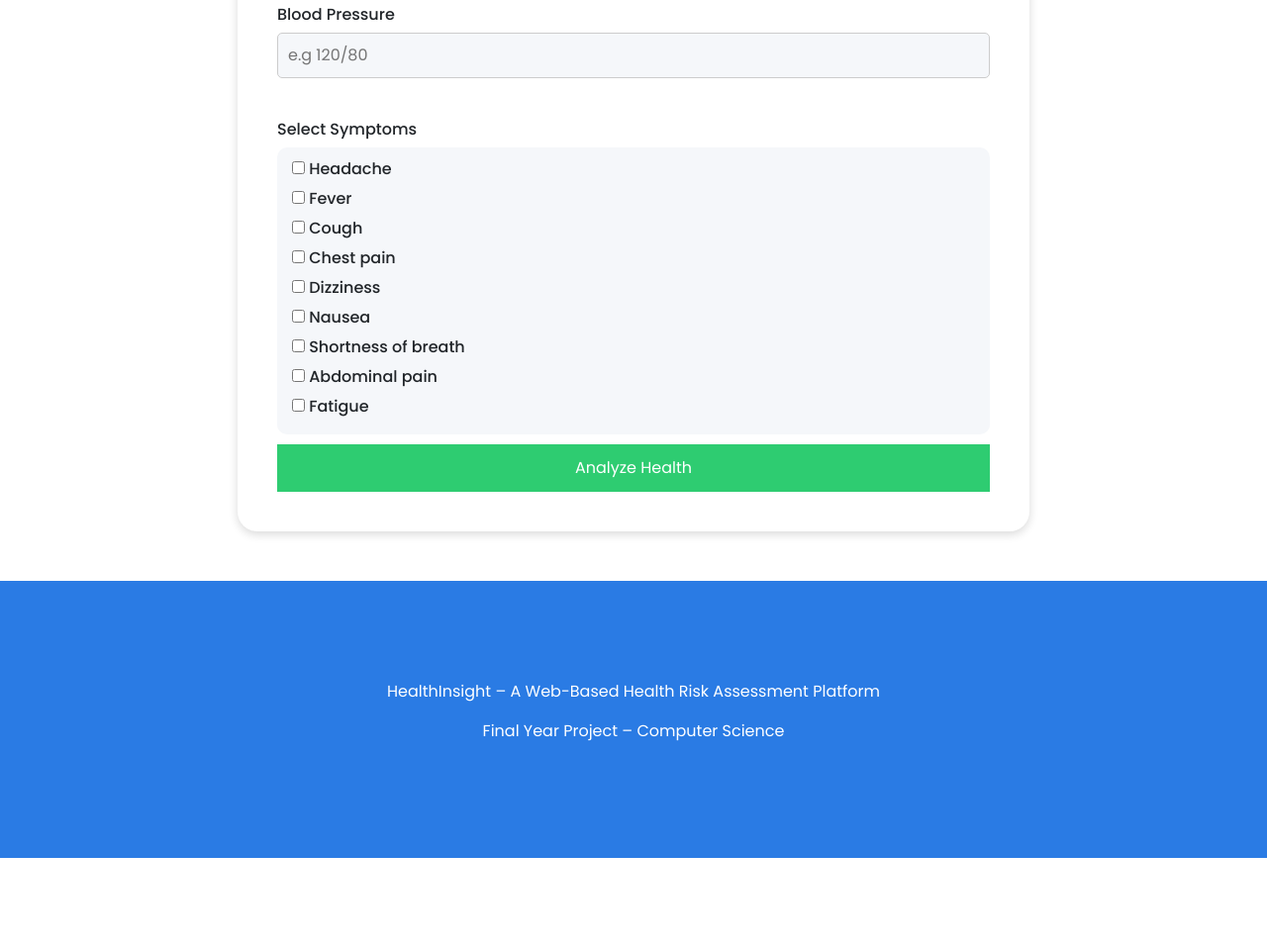
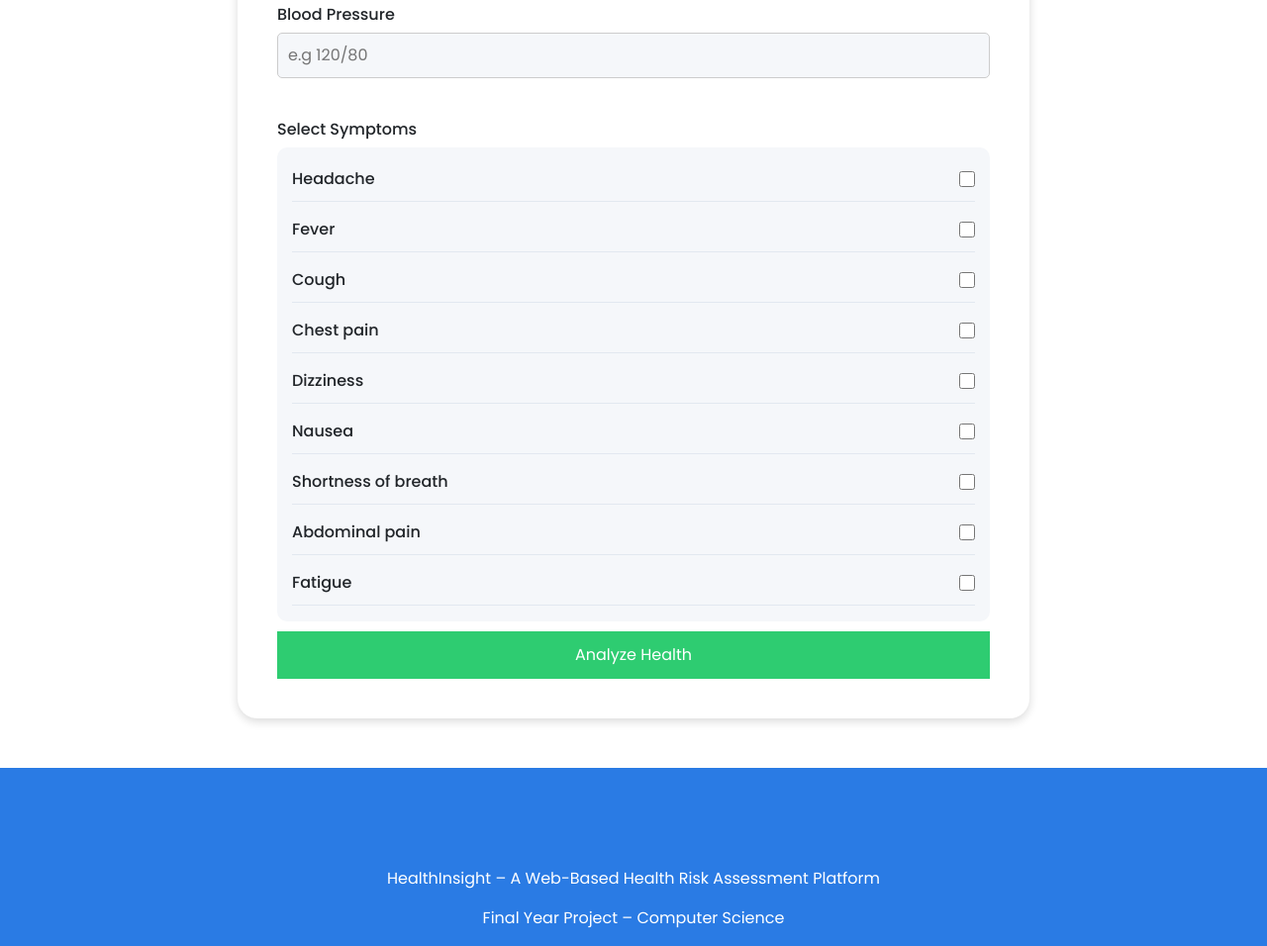
Before and after one commit to Racheal-dot/Healthinsight-frontend, a plain HTML site: page check.html in a window 1280 px wide. Shown: the part 838-1794 px from the top of the page at 99% size. Before the commit the page ends 1705 px from the top, so only its background shows below. Drawn offline with nearby package versions, Linux system fonts and the light colour scheme.

Commit message:
checkbox modification

```diff
--- a/check.css
+++ b/check.css
@@ -160,8 +160,24 @@ select:focus {
     margin: 0 0 10px 0;
 }
 
-.symptoms input{
-    width: auto;
+.check-container {
+    display: flex;
+    justify-content: space-between;
+    align-items: center;
+    padding: 10px 0;
+    border-bottom: 1px solid #e2e8f0;
+    cursor: pointer;
+}
+
+.check-container input[type="checkbox"] {
+    width: 16px;
+    height: 16px;
+    cursor: pointer;
+}
+
+.symptom-text {
+            font-size: 16px;
+            color: #0f172a;
         }
 
 /* BUTTON */
--- a/check.html
+++ b/check.html
@@ -120,15 +120,61 @@
             <!-- SYMPTOMS -->
             <label for="">Select Symptoms</label>
             <div class="symptoms">
-                <div> <label><input type="checkbox" name="symptoms" value="s_21"> Headache</label></div>
-                <div><label><input type="checkbox" name="symptoms" value="s_98"> Fever</label></div>
-                <div><label><input type="checkbox" name="symptoms" value="s_13"> Cough</label></div>
-                <div> <label><input type="checkbox" name="symptoms" value="s_119"> Chest pain</label></div>
-                <div> <label><input type="checkbox" name="symptoms" value="s_44"> Dizziness</label></div>
-                <div> <label><input type="checkbox" name="symptoms" value="s_8"> Nausea</label></div>
-                <div><label><input type="checkbox" name="symptoms" value="s_32"> Shortness of breath</label></div>
-                <div><label><input type="checkbox" name="symptoms" value="s_10"> Abdominal pain</label></div>
-                <div><label><input type="checkbox" name="symptoms" value="s_140"> Fatigue</label></div>
+                <div>
+                    <label class="check-container">
+                        <span class="symptoms-text"> Headache</span>
+                        <input type="checkbox" name="symptoms" value="s_21">
+                    </label>
+                </div>
+                <div>
+                    <label class="check-container">
+                        <span class="symptoms-text">Fever</span>
+                        <input type="checkbox" name="symptoms" value="s_98">
+                    </label>
+                </div>
+                <div>
+                    <label class="check-container">
+                        <span class="symptoms-text">Cough</span>
+                        <input type="checkbox" name="symptoms" value="s_13">
+                    </label>
+                </div>
+                <div>
+                    <label class="check-container">
+                        <span class="symptoms-text">Chest pain</span>
+                        <input type="checkbox" name="symptoms" value="s_119">
+                    </label>
+                </div>
+                <div>
+                    <label class="check-container">
+                        <span class="symptoms-text"> Dizziness</span>
+                        <input type="checkbox" name="symptoms" value="s_44">
+                    </label>
+                </div>
+                <div>
+                    <label class="check-container">
+                        <span class="symptoms-text">Nausea</span>
+                        <input type="checkbox" name="symptoms" value="s_8">
+                    </label>
+                </div>
+                <div>
+                    <label class="check-container">
+                        <span class="symptoms-text">Shortness of breath</span>
+                        <input type="checkbox" name="symptoms" value="s_32">
+                    </label>
+                </div>
+                <div>
+                    <label class="check-container">
+                        <span class="symptoms-text"> Abdominal pain</span>
+                        <input type="checkbox" name="symptoms" value="s_10">
+                    </label>
+                </div>
+                <div>
+                    <label class="check-container">
+                        <span class="symptoms-text">Fatigue</span>
+                        <input type="checkbox" name="symptoms" value="s_140">
+                    </label>
+                </div>
+
             </div>
             <button type="submit">Analyze Health</button>
         </form>
```
Lines whose indentation alone changed are shown as unchanged.
